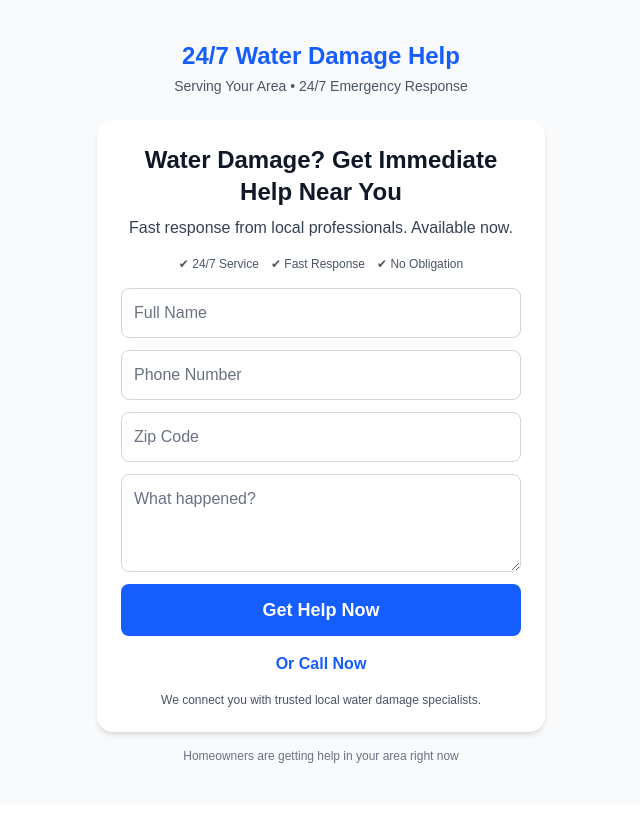
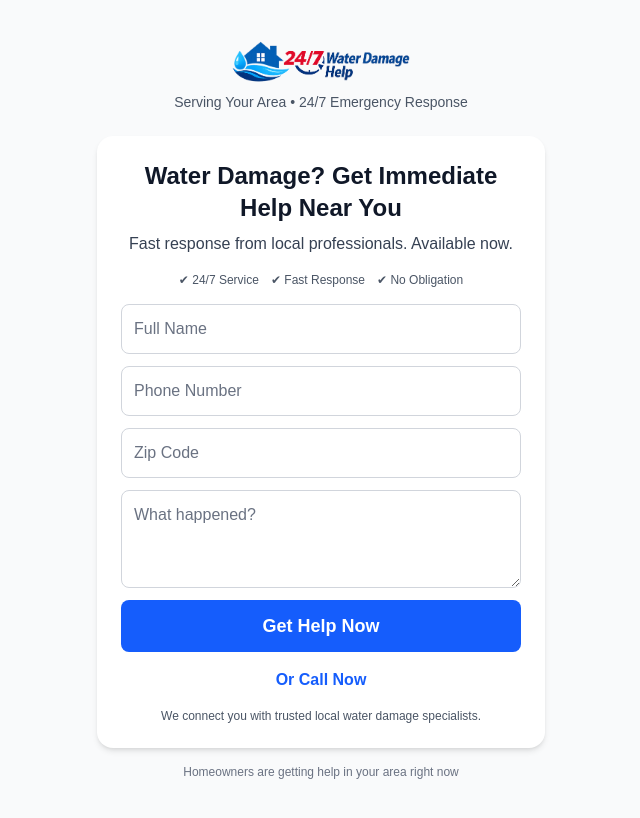
Before and after one commit to ERGProperties/water-damage-site, a Next.js app: page / in a window 1280 px wide. Shown: the whole page, without its empty margins (319-959 px from the left). Built offline with nearby package versions, Linux system fonts and the light colour scheme.

Commit message:
Add logo to landing page

```diff
--- a/app/page.tsx
+++ b/app/page.tsx
@@ -1,14 +1,21 @@
+import Image from "next/image";
+
 export default function Home() {
   return (
     <main className="min-h-screen bg-gray-50 flex items-center justify-center px-4 py-10">
       <div className="max-w-md w-full">
 
-        {/* BRAND */}
-        <div className="text-center mb-6">
-          <h2 className="text-2xl font-bold text-blue-600">
-            24/7 Water Damage Help
-          </h2>
-          <p className="text-sm text-gray-600 mt-1">
+        {/* LOGO + BRAND */}
+        <div className="flex flex-col items-center mb-6">
+          <Image
+            src="/logo.png"
+            alt="24/7 Water Damage Help"
+            width={180}
+            height={60}
+            priority
+            className="mb-2"
+          />
+          <p className="text-sm text-gray-600">
             Serving Your Area • 24/7 Emergency Response
           </p>
         </div>
```
Also changed, not shown: public/logo.png (added).
